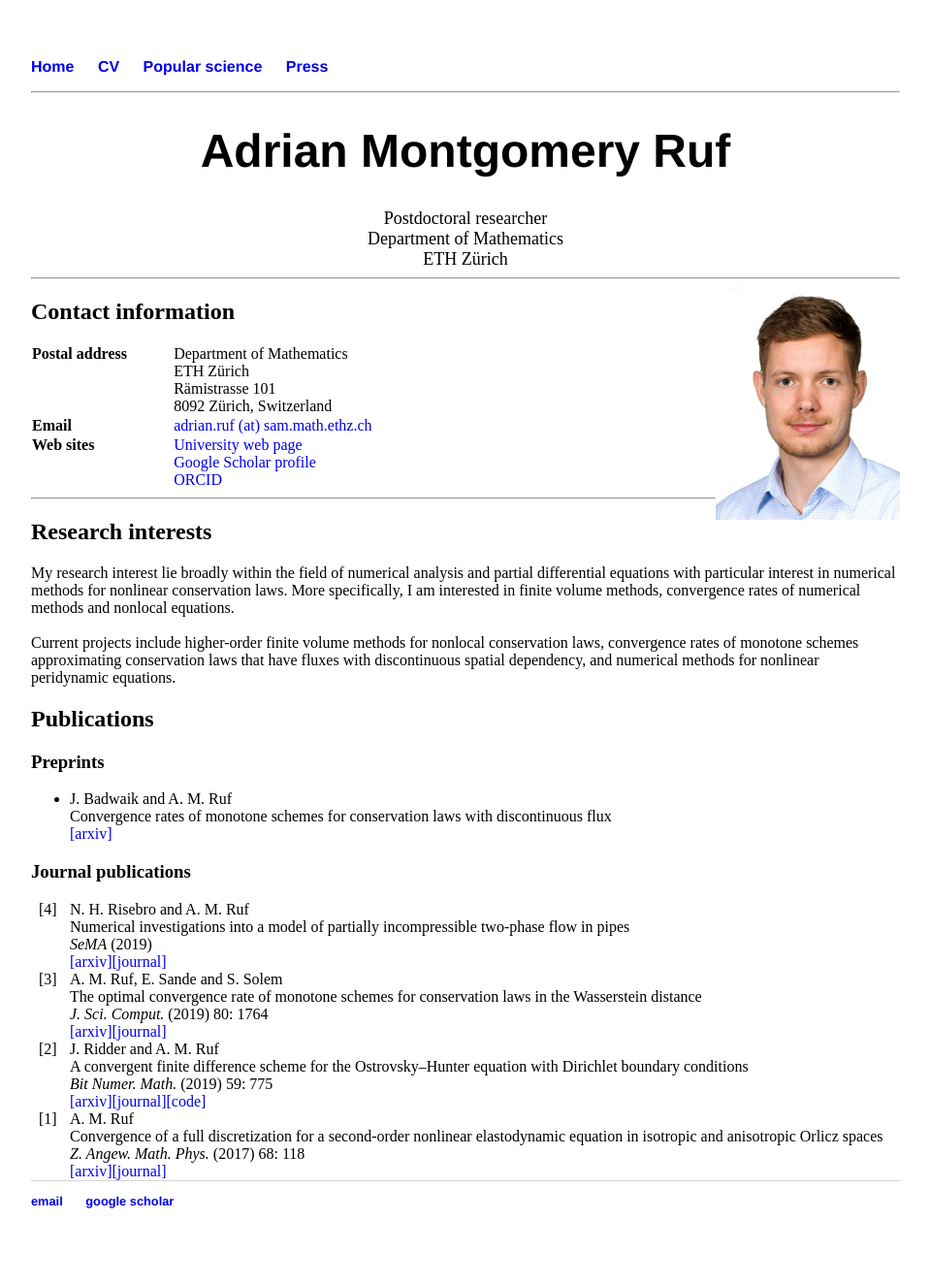
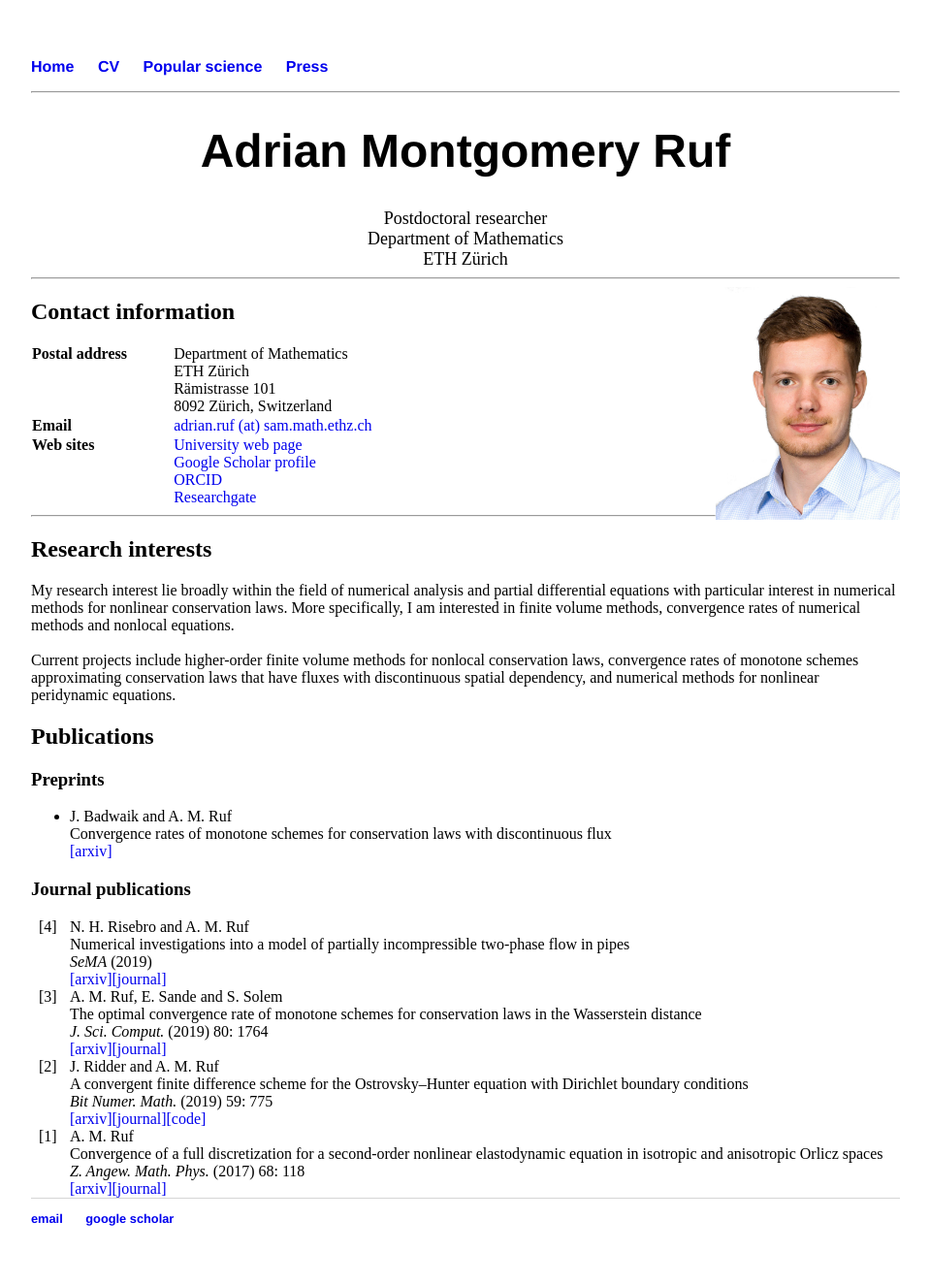
Before and after one commit to adrianmruf/adrianmruf.github.io, a Jekyll site: the page built from index.html, in a window 1280 px wide. Shown: the whole page at 97% size, without its empty margins (160-1119 px from the left). Built offline with Jekyll 4.4.1, drawn with Linux system fonts in a browser that asks for light colours.

Commit message:
Update index.html

```diff
--- a/index.html
+++ b/index.html
@@ -46,6 +46,8 @@
 		    <a href="https://scholar.google.no/citations?user=RrUi35EAAAAJ&hl=en&oi=ao">Google Scholar profile</a>
 			<br>
 		    <a href="https://orcid.org/0000-0001-8058-7881">ORCID</a>
+			<br>
+		    <a href="https://www.researchgate.net/profile/Adrian_Ruf">Researchgate</a>
 		</td>
 	</tr>
 	</table>
```
